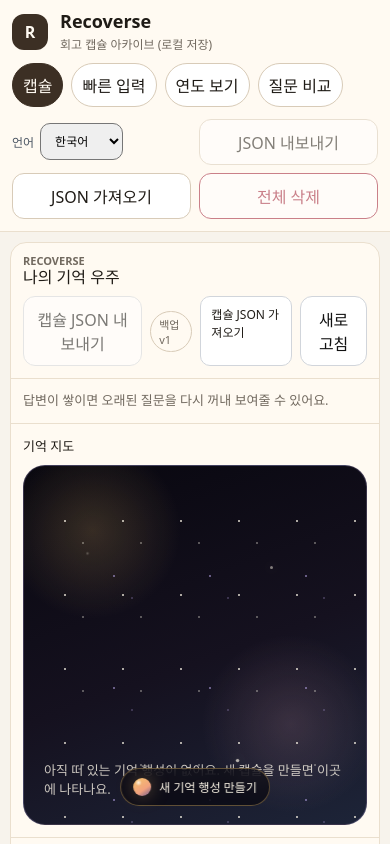
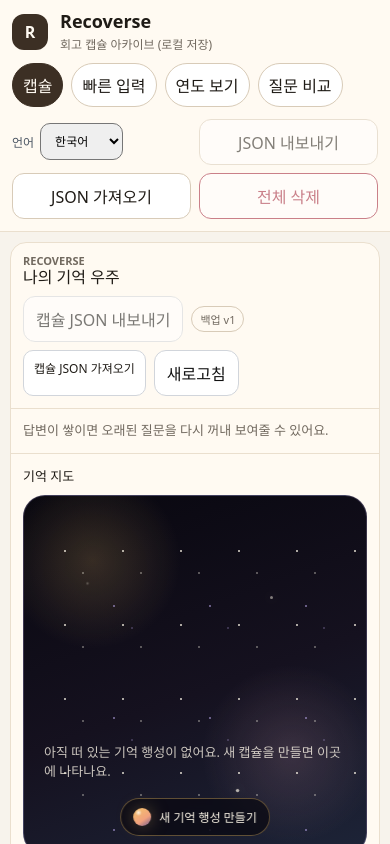
Before and after one commit to minmaxhap/recoverse, a Vue app in the folder recoverse-frontend/: page / in a window 390 px wide. Shown: the top 844 px of the page. Built offline with nearby package versions, Linux system fonts and the light colour scheme.

Commit message:
Complete final layout verification pass

```diff
--- a/recoverse-frontend/src/components/CapsuleToolbar.vue
+++ b/recoverse-frontend/src/components/CapsuleToolbar.vue
@@ -34,7 +34,10 @@ defineEmits<{
 .headBtns {
   margin-left: auto;
   display: flex;
+  flex-wrap: wrap;
+  justify-content: flex-end;
   gap: 8px;
+  min-width: 0;
 }
 
 button {
@@ -83,4 +86,11 @@ button:disabled {
   border-radius: 10px;
   font-size: 12px;
 }
+
+@media (max-width: 899px) {
+  .headBtns {
+    margin-left: 0;
+    justify-content: flex-start;
+  }
+}
 </style>
--- a/recoverse-frontend/src/components/GalaxyMap.vue
+++ b/recoverse-frontend/src/components/GalaxyMap.vue
@@ -111,7 +111,7 @@ h3 {
 .empty {
   position: absolute;
   z-index: 1;
-  inset: auto 20px 24px;
+  inset: auto 20px 72px;
   margin: 0;
   color: rgba(255, 249, 234, 0.78);
   font-size: 13px;
```
Also changed, not shown: 1 other file (tests, documents, lock files or other folders).
